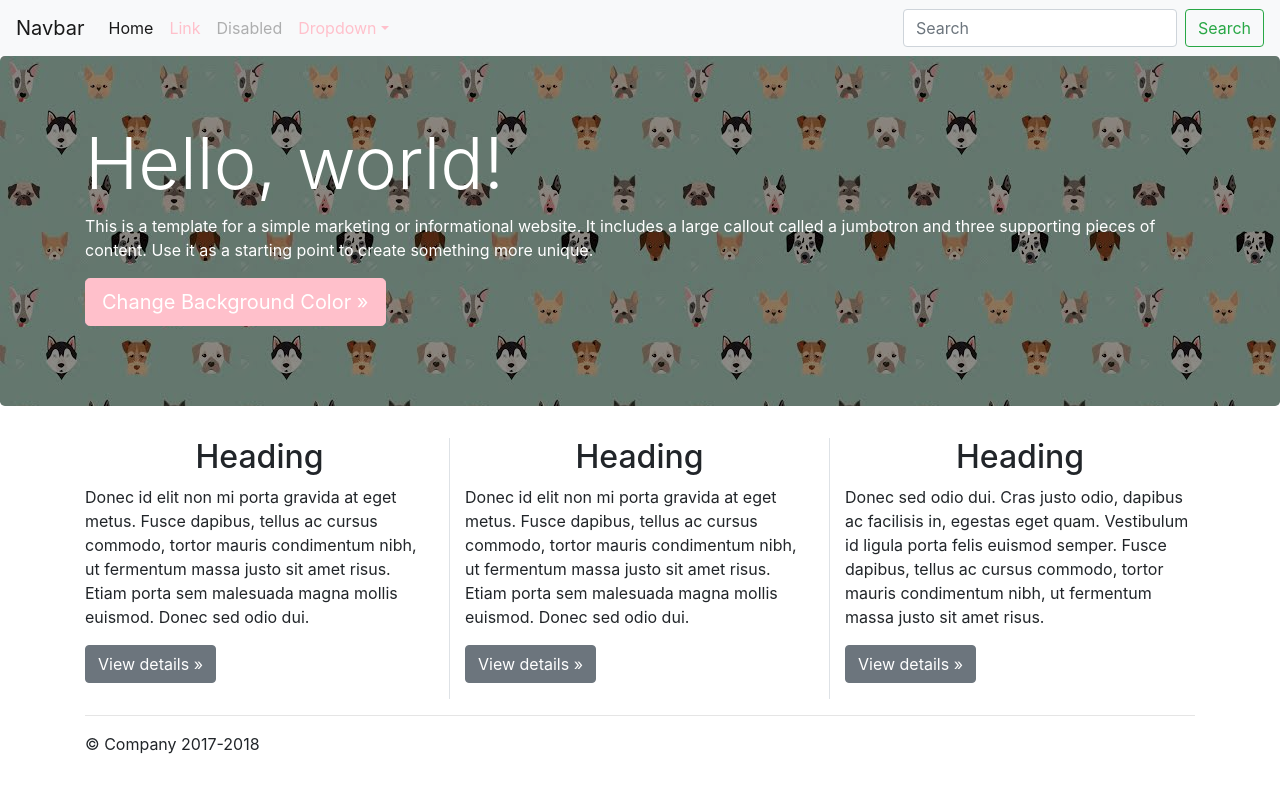
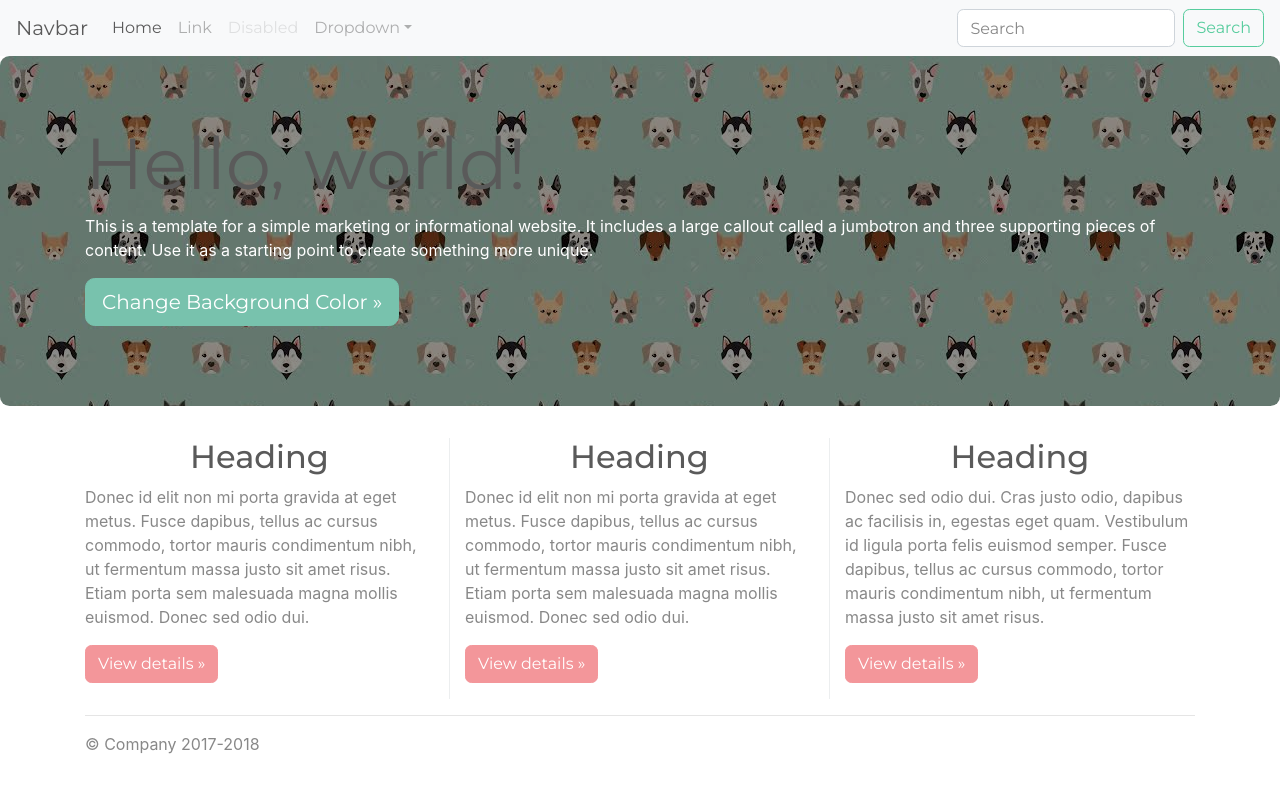
Before and after one commit to DeltaV93/myPet, a plain HTML site: page index.html in a window 1280 px wide. Drawn offline with nearby package versions, Linux system fonts and the light colour scheme.

Commit message:
added Bootswatch: Minty Theme and removed my btn styling

```diff
--- a/dist/style/pets.css
+++ b/dist/style/pets.css
@@ -10,7 +10,7 @@
     url(../img/download.jpg);
     color: #fff;
 }
-.btn-primary {
+/* .btn-primary {
     background-color: pink;
     border-color: pink;
 }
@@ -21,4 +21,4 @@
 
 .navbar-light .navbar-nav .nav-link {
     color: pink;
-}
+} */
--- a/index.html
+++ b/index.html
@@ -10,7 +10,9 @@
 
     <!-- Bootstrap core CSS -->
     <!-- <link href="dist/style/bootstrap.min.css" rel="stylesheet"> -->
-    <link rel="stylesheet" href="https://maxcdn.bootstrapcdn.com/bootstrap/4.0.0/css/bootstrap.min.css" integrity="sha384-Gn5384xqQ1aoWXA+058RXPxPg6fy4IWvTNh0E263XmFcJlSAwiGgFAW/dAiS6JXm" crossorigin="anonymous">
+    <!-- <link rel="stylesheet" href="https://maxcdn.bootstrapcdn.com/bootstrap/4.0.0/css/bootstrap.min.css" integrity="sha384-Gn5384xqQ1aoWXA+058RXPxPg6fy4IWvTNh0E263XmFcJlSAwiGgFAW/dAiS6JXm" crossorigin="anonymous"> -->
+    <!-- Bootswatch: Minty Theme -->
+    <link href="https://stackpath.bootstrapcdn.com/bootswatch/4.1.3/minty/bootstrap.min.css" rel="stylesheet" integrity="sha384-Qt9Hug5NfnQDGMoaQYXN1+PiQvda7poO7/5k4qAmMN6evu0oDFMJTyjqaoTGHdqf" crossorigin="anonymous">
 
     <!-- Custom styles for this template -->
     <link href="dist/style/jumbotron.css" rel="stylesheet">
```
